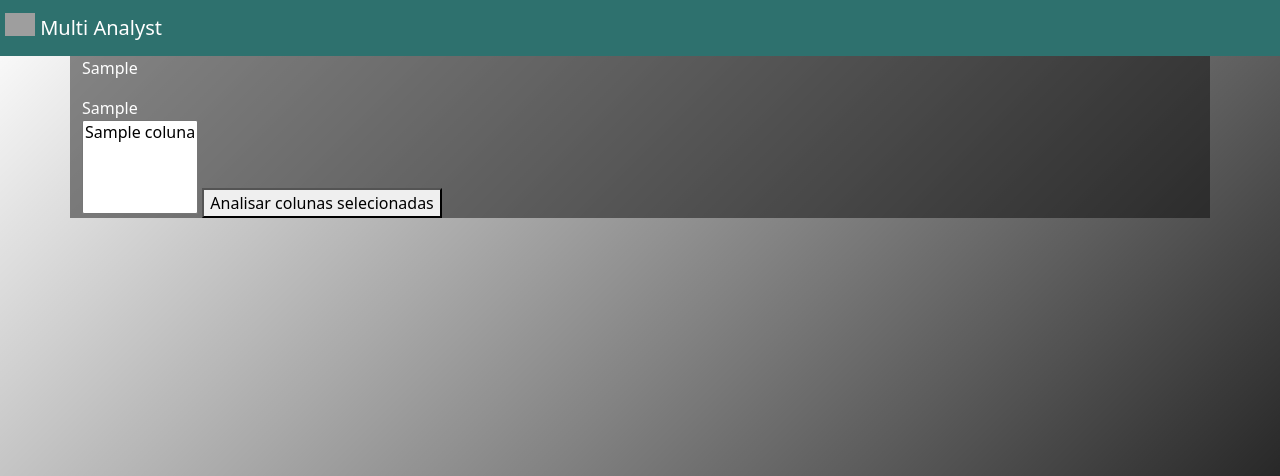
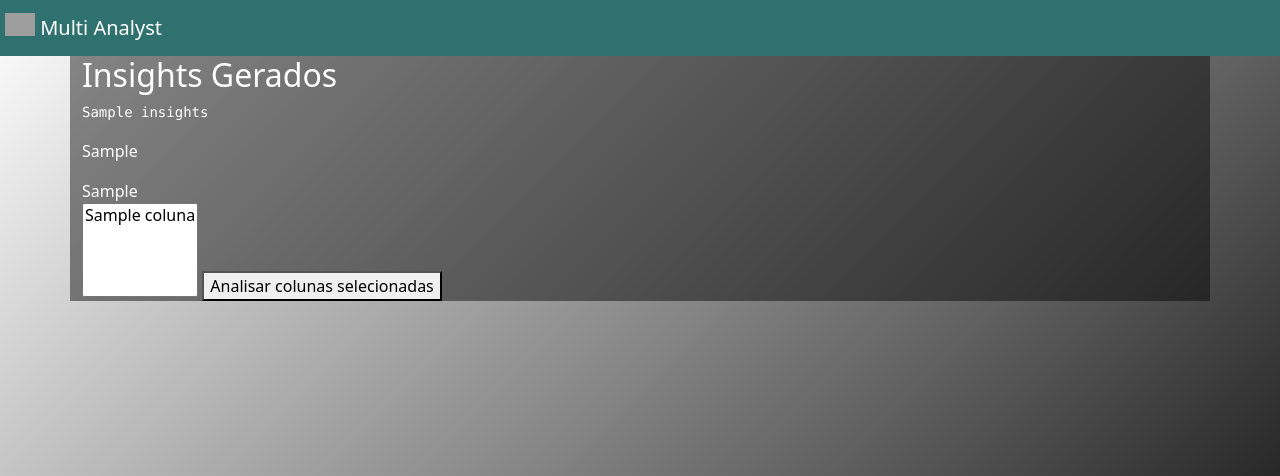
Before and after one commit to Jinkogule/Multi-Analyst, a Django app: template main/templates/main/analise_basica.html in a window 1280 px wide. Shown: the top 476 px of the page. Run offline with Django 4.2, Linux system fonts and the light colour scheme; the template is opened without the code that fills it: most values are stand-ins (such as "Sample title", 1, 10 or a date in 2020); some libraries are stand-ins or nearby versions; grey boxes are pictures that could not be loaded.

Commit message:
add prompt teste e interpretacao da openAI sobre os dataframes retornando em analise_basica

```diff
--- a/main/templates/main/analise_basica.html
+++ b/main/templates/main/analise_basica.html
@@ -16,6 +16,13 @@
                     {{ error_message }}
                 </div>
             {% endif %}
+
+            <h2>Insights Gerados</h2>
+            <div>
+                <pre style="white-space: pre-wrap; /* Força a quebra de linha dentro da tag <pre> */
+            word-wrap: break-word;">{{ insights|safe }}</pre>
+            </div>
+
             {% for regra in regras %}
                 <p>{{ regra.1 }}</p>
                 {{ regra.0|safe }}
@@ -31,6 +38,7 @@
                 <button type="submit">Analisar colunas selecionadas</button>
             </form>
         </div>
+
         <script src="{% static 'main/script.js' %}"></script>
     </body>
 </html>
```
Also changed, not shown: main/views.py (+11 -1 lines).
